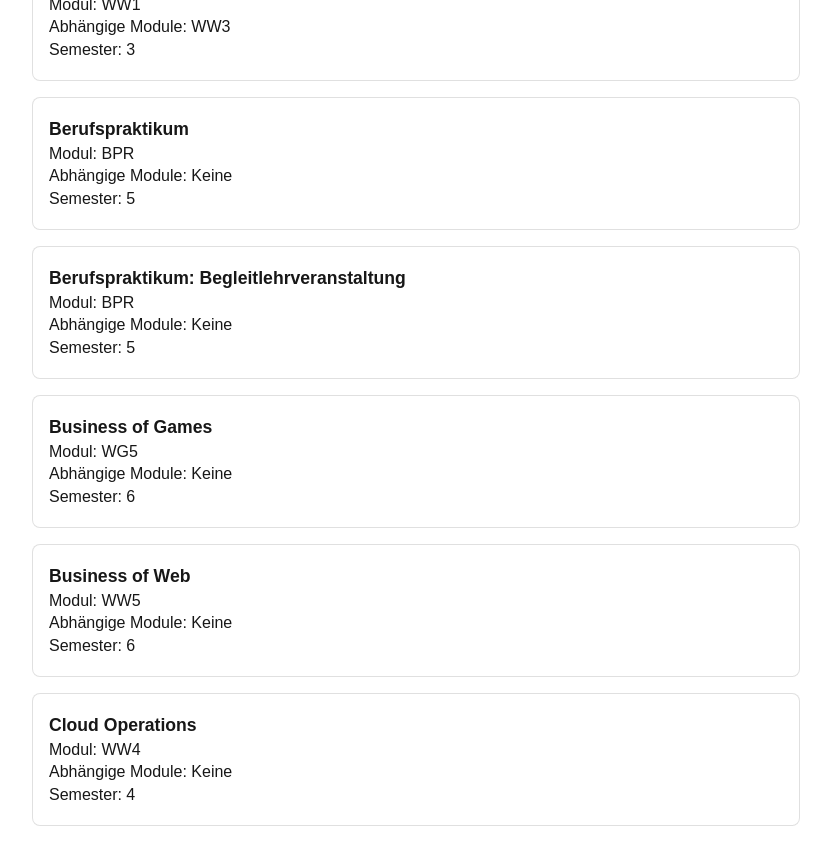
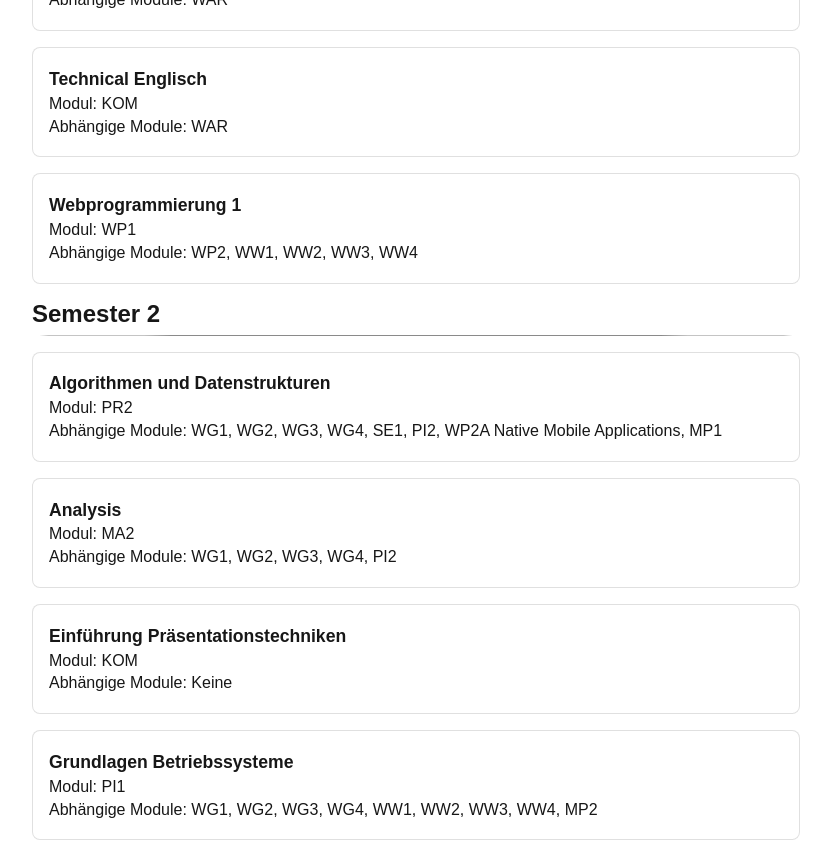
Before and after one commit to SimonSchneZzer/module-calculator, a Next.js app: page /overview in a window 1280 px wide. Shown: the part 1549-2390 px from the top of the page, without its empty margins (224-1055 px from the left). Built offline with nearby package versions, Linux system fonts and the light colour scheme.

Commit message:
better sorting

```diff
--- a/public/data/modules.json
+++ b/public/data/modules.json
@@ -332,38 +332,38 @@
   },
   "Game Development 1": {
     "Modul": "WG1",
-    "semester": null,
+    "semester": 1,
     "dependentModules": [
       "WG3"
     ]
   },
   "Computergrafik 1": {
     "Modul": "WG2",
-    "semester": null,
+    "semester": 3,
     "dependentModules": [
       "WG4"
     ]
   },
   "Computer Vision": {
     "Modul": "WG2",
-    "semester": null,
+    "semester": 1,
     "dependentModules": [
       "WG4"
     ]
   },
   "Game Development 2": {
     "Modul": "WG3",
-    "semester": null,
+    "semester": 4,
     "dependentModules": []
   },
   "Computergrafik 2": {
     "Modul": "WG4",
-    "semester": null,
+    "semester": 4,
     "dependentModules": []
   },
   "Game Production Environments": {
     "Modul": "WG4",
-    "semester": null,
+    "semester": 4,
     "dependentModules": []
   },
   "Backend Development": {
--- a/src/app/overview/overview.module.css
+++ b/src/app/overview/overview.module.css
@@ -1,7 +1,7 @@
 .searchContainer {
     position: relative;
-    flex: 1;              /* nimmt verbleibenden Raum ein */
-    margin: 0;            /* keine extra margin */
+    flex: 1;
+    margin: 0;
 }
 
 .searchInput {
@@ -15,7 +15,6 @@
     color: var(--foreground);
 }
 
-    /* Clear‑Button (×) */
 .clearButton {
     position: absolute;
     right: 0.8rem;
@@ -30,7 +29,6 @@
     z-index: 1;
 }
 
-    /* Such‑Icon (Lupe) */
 .searchIcon {
     position: absolute;
     right: 0.8rem;
@@ -46,18 +44,17 @@
 
 .searchFilterWrapper {
     display: flex;
-        gap: 1rem;            /* Abstand zwischen Suchfeld und Button */
-        align-items: center;  /* vertikal zentriert */
+    gap: 1rem;
+    align-items: center;
 }
 
 
-    /* Filter‑Button */
 .filterButton {
-        flex: 0 0 auto;       /* nicht wachsen, nicht schrumpfen */
-        width: auto;          /* keine 100% mehr */
+    flex: 0 0 auto;
+    width: auto;
     padding: 0.6rem 1rem;
     border-radius: 8px;
-        border: 1px solid rgba(120,120,120,0.4);
+    border: 1px solid rgba(120, 120, 120, 0.4);
     background: var(--background);
     color: var(--foreground);
     display: flex;
@@ -69,11 +66,10 @@
 
 
 .filterButton:hover {
-        background-color: rgba(120,120,120,0.05);
-        border-color: rgba(120,120,120,0.6);
+    background-color: rgba(120, 120, 120, 0.05);
+    border-color: rgba(120, 120, 120, 0.6);
 }
 
-    /* Modal‑Overlay */
 .modalOverlay {
     position: fixed;
     inset: 0;
@@ -85,7 +81,6 @@
     backdrop-filter: blur(4px);
 }
 
-    /* Modal‑Fenster */
 .modalWindow {
     background: var(--background);
     border-radius: 12px;
@@ -97,7 +92,6 @@
     flex-direction: column;
 }
 
-    /* Titel */
 .modalTitle {
     margin: 0 0 1rem;
     font-size: 1.25rem;
@@ -179,6 +173,24 @@
     color: inherit;
 }
 
+.semesterHeading {
+    position: relative;
+    margin-bottom: 1rem;
+    padding-bottom: 0.5rem;
+}
+
+.semesterHeading::after {
+    content: '';
+    position: absolute;
+    left: 0;
+    bottom: 0;
+    width: 100%;
+    height: 1px;
+    background: var(--foreground);
+    opacity: 0.5;
+    border-radius: 100%;
+}
+
 .list {
     list-style: none;
     padding: 0;
--- a/src/app/overview/page.tsx
+++ b/src/app/overview/page.tsx
@@ -25,13 +25,11 @@ export default function LehrveranstaltungenPage() {
   const [gesperrteLVs, setGesperrteLVs] = useState<Set<string>>(new Set());
   const [suchbegriff, setSuchbegriff] = useState<string>('');
   const [nichtBestandeneLVs, setNichtBestandeneLVs] = useState<string[]>([]);
-
-  // Dropdown-Status und Auswahl
   const [selectedSemesters, setSelectedSemesters] = useState<number[]>([]);
   const [semOpen, setSemOpen] = useState(false);
   const dropdownRef = useRef<HTMLDivElement>(null);
 
-  // Theme Logic
+  // Theme Logic (unverändert, siehe vorher)
   const [theme, setTheme] = useState<'light' | 'dark'>('light');
   useEffect(() => {
     if (typeof window === 'undefined') return;
@@ -44,7 +42,7 @@ export default function LehrveranstaltungenPage() {
     if (typeof window !== 'undefined') localStorage.setItem('theme', theme);
   }, [theme]);
 
-  // close dropdown on outside click
+  // Outside click → schließt Semester‑Modal
   useEffect(() => {
     const handler = (e: MouseEvent) => {
       if (dropdownRef.current && !dropdownRef.current.contains(e.target as Node)) {
@@ -70,7 +68,9 @@ export default function LehrveranstaltungenPage() {
           dependentModules: (info.dependentModules ?? info.Voraussetzung) as string[],
           semester: info.semester,
         });
-        if (!(info.Modul in depsMap)) depsMap[info.Modul] = (info.dependentModules ?? info.Voraussetzung) as string[];
+        if (!(info.Modul in depsMap)) {
+          depsMap[info.Modul] = (info.dependentModules ?? info.Voraussetzung) as string[];
+        }
       });
       setEintraege(entries);
       setModuleDeps(depsMap);
@@ -78,62 +78,100 @@ export default function LehrveranstaltungenPage() {
     fetchData();
   }, []);
 
-  // Toggle Auswahl
-  const toggleLvAuswahl = (lvName: string) =>
-    setNichtBestandeneLVs(prev => prev.includes(lvName) ? prev.filter(l => l !== lvName) : [...prev, lvName]);
+  // 2) Toggle Auswahl
+  const toggleLvAuswahl = (lv: string) =>
+    setNichtBestandeneLVs(prev =>
+      prev.includes(lv) ? prev.filter(x => x !== lv) : [...prev, lv]
+    );
 
-  // Semester-Optionen (nur Zahlen)
+  // Semester‑Optionen ermitteln
   const semesterOptions = Array.from(
     new Set(eintraege.map(e => e.semester).filter((s): s is number => typeof s === 'number'))
   ).sort((a, b) => a - b);
 
-  // Sperrlogik
+  // 4) Sperrlogik (unverändert)
   useEffect(() => {
     const failed = nichtBestandeneLVs
       .map(name => eintraege.find(e => e.lehrveranstaltung === name))
-      .filter((e): e is LehrveranstaltungEintrag => Boolean(e));
+      .filter((e): e is LehrveranstaltungEintrag => !!e);
+
     const blocked = new Set<string>();
+    // Geschwister in anderem Semester sperren
     failed.forEach(f => {
       eintraege.forEach(e => {
-        if (e.modul === f.modul && f.semester != null && e.semester != null && e.semester !== f.semester) blocked.add(e.lehrveranstaltung);
+        if (
+          e.modul === f.modul &&
+          f.semester != null &&
+          e.semester != null &&
+          e.semester !== f.semester
+        ) {
+          blocked.add(e.lehrveranstaltung);
+        }
       });
     });
+    // Kind‑Module rekursiv
     const visited = new Set<string>();
     const queue = failed.map(f => f.modul);
     while (queue.length) {
       const mod = queue.shift()!;
-      (moduleDeps[mod] || []).forEach(child => {
-        if (!visited.has(child)) { visited.add(child); queue.push(child); }
+      (moduleDeps[mod] ?? []).forEach(child => {
+        if (!visited.has(child)) {
+          visited.add(child);
+          queue.push(child);
+        }
       });
     }
     eintraege.forEach(e => visited.has(e.modul) && blocked.add(e.lehrveranstaltung));
     setGesperrteLVs(blocked);
   }, [nichtBestandeneLVs, eintraege, moduleDeps]);
 
-  // Filter + Sort
+  // 5) Filter + Sortierung
   const gefiltert = eintraege.filter(e =>
     !nichtBestandeneLVs.includes(e.lehrveranstaltung) &&
-    (e.lehrveranstaltung.toLowerCase().includes(suchbegriff.toLowerCase()) || e.modul.toLowerCase().includes(suchbegriff.toLowerCase())) &&
+    (e.lehrveranstaltung.toLowerCase().includes(suchbegriff.toLowerCase()) ||
+      e.modul.toLowerCase().includes(suchbegriff.toLowerCase())) &&
     (selectedSemesters.length === 0 || (e.semester != null && selectedSemesters.includes(e.semester)))
   );
+
   const sortedList = [...gefiltert].sort((a, b) => {
+    // a) gesperrt oben
     const aB = gesperrteLVs.has(a.lehrveranstaltung) ? 1 : 0;
     const bB = gesperrteLVs.has(b.lehrveranstaltung) ? 1 : 0;
     if (bB - aB) return bB - aB;
-    return a.lehrveranstaltung.localeCompare(b.lehrveranstaltung, 'de');
+    // b) nach Semester
+    const semA = a.semester ?? Number.MAX_SAFE_INTEGER;
+    const semB = b.semester ?? Number.MAX_SAFE_INTEGER;
+    if (semA !== semB) return semA - semB;
+    // c) dann alphabetisch
+    return a.lehrveranstaltung.localeCompare(b.lehrveranstaltung, 'de', { sensitivity: 'base' });
   });
+
+  // 6) Gruppieren nach Semester
+  const grouped = sortedList.reduce((acc, curr) => {
+    const key = curr.semester ?? 0;
+    if (!acc[key]) acc[key] = [];
+    acc[key].push(curr);
+    return acc;
+  }, {} as Record<number, LehrveranstaltungEintrag[]>);
 
   return (
     <>
+      {/* Suchfeld + Filter-Button nebeneinander */}
       <div className={styles.searchFilterWrapper}>
-        {/* Suche */}
         <div className={styles.searchContainer}>
           <input
-            type="text" placeholder="Suche..." value={suchbegriff}
-            onChange={e => setSuchbegriff(e.target.value)} className={styles.searchInput}
+            type="text"
+            placeholder="Suche..."
+            value={suchbegriff}
+            onChange={e => setSuchbegriff(e.target.value)}
+            className={styles.searchInput}
           />
           {suchbegriff ? (
-            <button className={styles.clearButton} onClick={() => setSuchbegriff('')} aria-label="Löschen">×</button>
+            <button
+              className={styles.clearButton}
+              onClick={() => setSuchbegriff('')}
+              aria-label="Löschen"
+            >×</button>
           ) : (
             <div className={styles.searchIcon} aria-hidden>
               <svg xmlns="http://www.w3.org/2000/svg" fill="none" viewBox="0 0 24 24" stroke="currentColor" width="20" height="20">
@@ -142,17 +180,41 @@ export default function LehrveranstaltungenPage() {
             </div>
           )}
         </div>
-
-        {/* Filter Button */}
-        <button onClick={() => setSemOpen(true)} className={styles.filterButton}>
+        <button
+          className={styles.filterButton}
+          onClick={() => setSemOpen(true)}
+        >
           {selectedSemesters.length
             ? `Semester: ${selectedSemesters.join(', ')}`
             : 'Alle Semester'}
         </button>
       </div>
 
+      <div className={styles.bubbles}>
+      {nichtBestandeneLVs.map((lv, i) => {
+        const modName = eintraege.find(e => e.lehrveranstaltung === lv)?.modul;
+        return (
+          <span
+            key={i}
+            className={`${styles.bubble} bubble`}
+            onClick={() => toggleLvAuswahl(lv)}
+          >
+            {lv}{modName ? ` (${modName})` : ''}
+            <button
+              className={`${styles.bubbleClose} bubbleClose`}
+              onClick={e => {
+                e.stopPropagation();
+                toggleLvAuswahl(lv);
+              }}
+            >
+              ×
+            </button>
+          </span>
+        );
+      })}
+    </div>
 
-      {/* Modal für Semester-Filter */}
+      {/* Modal für Semester */}
       {semOpen && (
         <div className={styles.modalOverlay}>
           <div className={styles.modalWindow} ref={dropdownRef}>
@@ -173,35 +235,42 @@ export default function LehrveranstaltungenPage() {
                 </label>
               ))}
             </div>
-            <button className={styles.modalClose} onClick={() => setSemOpen(false)}>Übernehmen</button>
+            <button
+              className={styles.modalClose}
+              onClick={() => setSemOpen(false)}
+            >Schließen</button>
           </div>
         </div>
       )}
 
-      {/* Bubbles */}
-      <div className={styles.bubbles}>
-        {nichtBestandeneLVs.map((lv, i) => {
-          const mod = eintraege.find(e => e.lehrveranstaltung === lv)?.modul;
-          return (
-            <span key={i} className={`${styles.bubble} bubble`} onClick={() => toggleLvAuswahl(lv)}>
-              {lv}{mod ? ` (${mod})` : ''}
-              <button className={`${styles.bubbleClose} bubbleClose`} onClick={e => { e.stopPropagation(); toggleLvAuswahl(lv); }}>×</button>
-            </span>
-          );
-        })}
-      </div>
-
-      {/* Liste */}
-      <ul className={styles.list}>
-        {sortedList.map((e, idx) => (
-          <li key={idx} className={`${styles.item} ${gesperrteLVs.has(e.lehrveranstaltung) ? `${styles.blocked} blocked` : ''}`} onClick={() => toggleLvAuswahl(e.lehrveranstaltung)}>
-            <p><strong>{e.lehrveranstaltung}</strong></p>
-            <p>Modul: {e.modul}</p>
-            <p>Abhängige Module: {e.dependentModules.length ? e.dependentModules.join(', ') : 'Keine'}</p>
-            <p>Semester: {e.semester ?? '–'}</p>
-          </li>
+      {/* Ausgabe pro Semester-Gruppe */}
+      {Object.keys(grouped)
+        .sort((a, b) => Number(a) - Number(b))
+        .map(key => (
+          <section key={key}>
+            {Number(key) !== 0 && (
+              <h2 className={styles.semesterHeading}>Semester {key}</h2>
+            )}
+            <ul className={styles.list}>
+              {grouped[Number(key)].map((e, i) => (
+                <li
+                  key={i}
+                  className={`${styles.item} ${
+                    gesperrteLVs.has(e.lehrveranstaltung) ? `${styles.blocked} blocked` : ''
+                  }`}
+                  onClick={() => toggleLvAuswahl(e.lehrveranstaltung)}
+                >
+                  <p><strong>{e.lehrveranstaltung}</strong></p>
+                  <p>Modul: {e.modul}</p>
+                  <p>
+                    Abhängige Module:{' '}
+                    {e.dependentModules.length ? e.dependentModules.join(', ') : 'Keine'}
+                  </p>
+                </li>
+              ))}
+            </ul>
+          </section>
         ))}
-      </ul>
     </>
   );
 }
```
Lines whose indentation alone changed are shown as unchanged.
